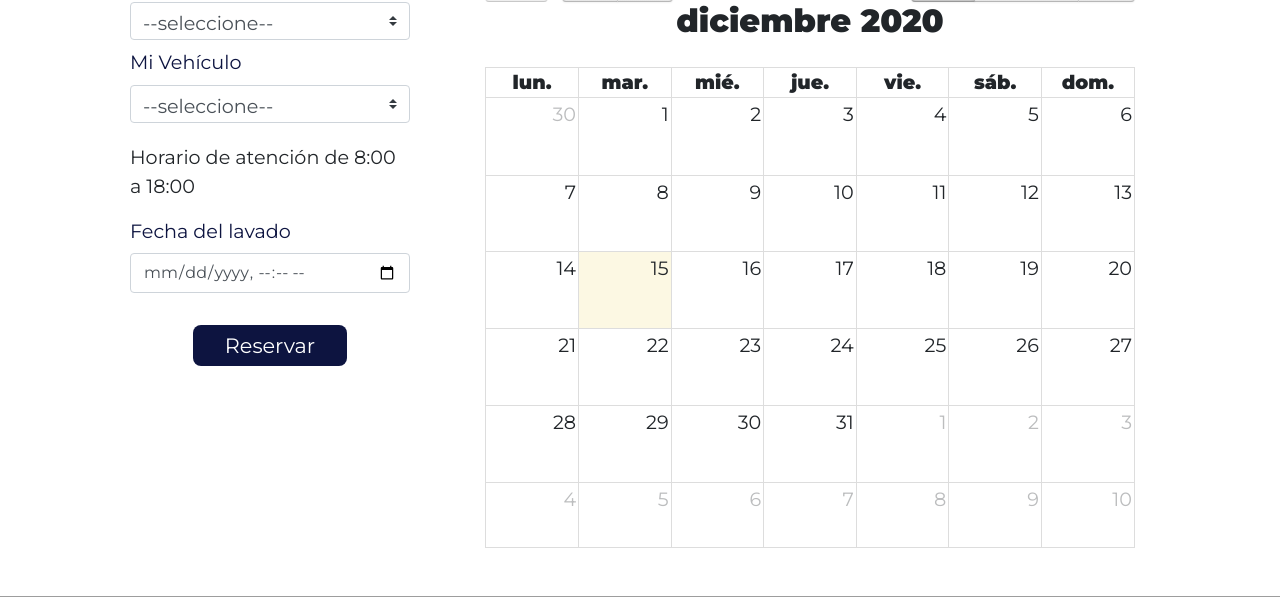
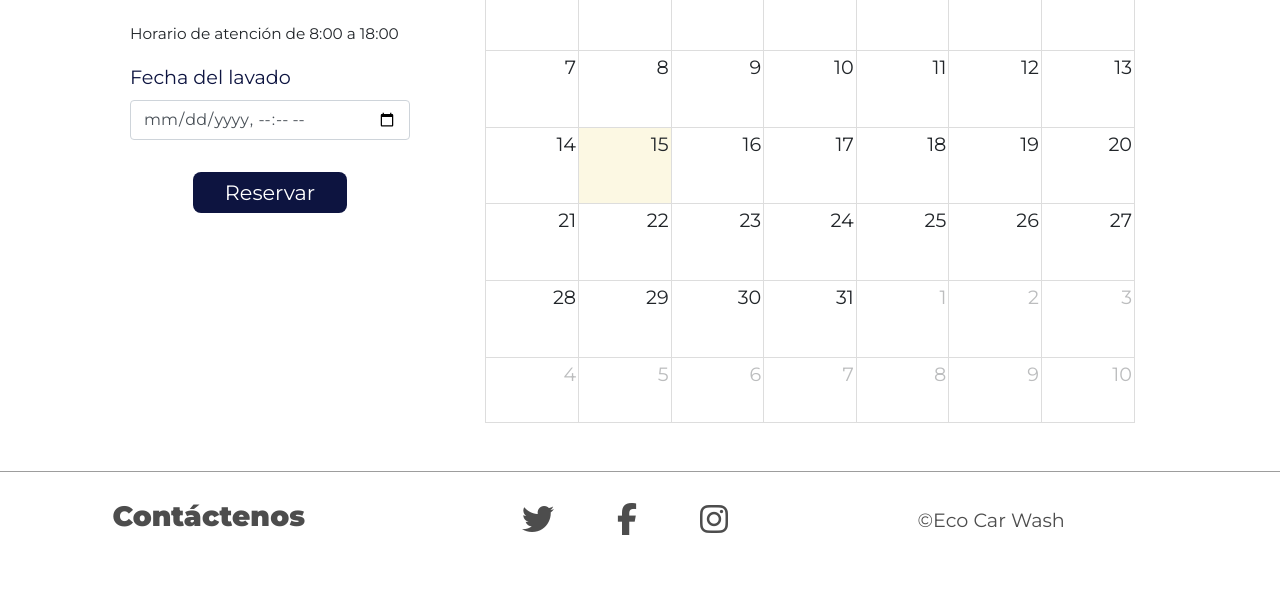
Before and after one commit to sgiraldo776/eco-car-wash, a PHP site: page /GIT/vistas/servicios/lavado/lavado.php in a window 1280 px wide. Shown: the part 453-1059 px from the top of the page. After the commit the page ends 988 px from the top, so only its background shows below. Run offline with PHP 8.4, Linux system fonts and the light colour scheme; the visitor is signed in with stand-in values (Sample User, id 1); data that the repository does not hold is empty; some libraries are stand-ins or nearby versions.

Commit message:
cambios pequeños en las vistas de lavado y reparacion

```diff
--- a/conexion.php
+++ b/conexion.php
@@ -2,7 +2,7 @@
 
 //Los otros jaja
 $conn = new mysqli('localhost','root','','car_wash');
-$URL = "http://localhost/eco-car-wash";
+$URL = "http://localhost/GIT/eco-car-wash/";
 
 
     //Samir
--- a/vistas/servicios/lavado/lavado.php
+++ b/vistas/servicios/lavado/lavado.php
@@ -100,7 +100,7 @@
                             </div>
 
                             <div class="mb-3">
-                            <span>Horario de atención de 8:00  a 18:00</span>
+                            <small>Horario de atención de 8:00  a 18:00</small>
                             </div>
 
                             <div class="form-group">
@@ -109,7 +109,7 @@
                             </div>
 
                             <div class="form-group text-center mt-3 mb-5">
-                                <button type="button" class="btn btn-color">Reservar</button>
+                                <button type="button" class="btn btn-color enviar">Reservar</button>
                             </div>
 
                         </form>
--- a/vistas/servicios/reparacion/reparacion.php
+++ b/vistas/servicios/reparacion/reparacion.php
@@ -91,7 +91,7 @@
                             </div>
 
                             <div class="mb-3">
-                            <span>Horario de atención de 8:00  a 18:00</span>
+                            <small>Horario de atención de 8:00  a 18:00</small>
                             </div>
 
                             <div class="form-group">
```
